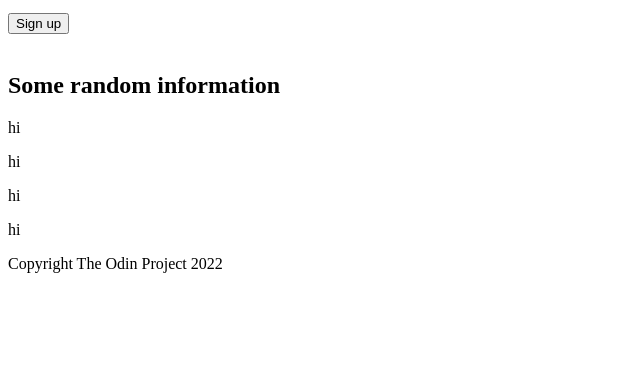
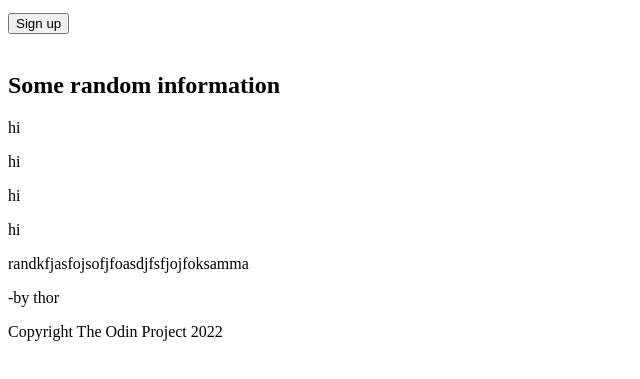
Before and after one commit to salvantjeff/landing-page, a plain HTML site: page index.html in a window 1280 px wide. Shown: the part 205-584 px from the top of the page, without its empty margins (0-640 px from the left). Drawn offline with Linux system fonts and the light colour scheme.

Commit message:
Add content to mid-content sub divs

```diff
--- a/index.html
+++ b/index.html
@@ -53,10 +53,10 @@
             </div>
             <div class="mid-content">
                 <div class="mid-content-quote">
-
+                    <p>randkfjasfojsofjfoasdjfsfjojfoksamma</p>
                 </div>
                 <div class="mid-content-author">
-
+                    <p>-by thor</p>
                 </div>
             </div>
             <div class="bottom-content">
```
